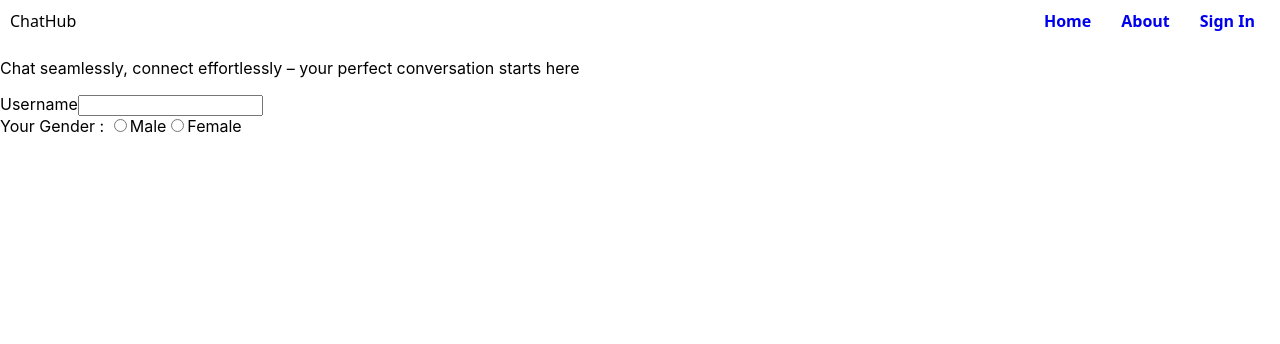
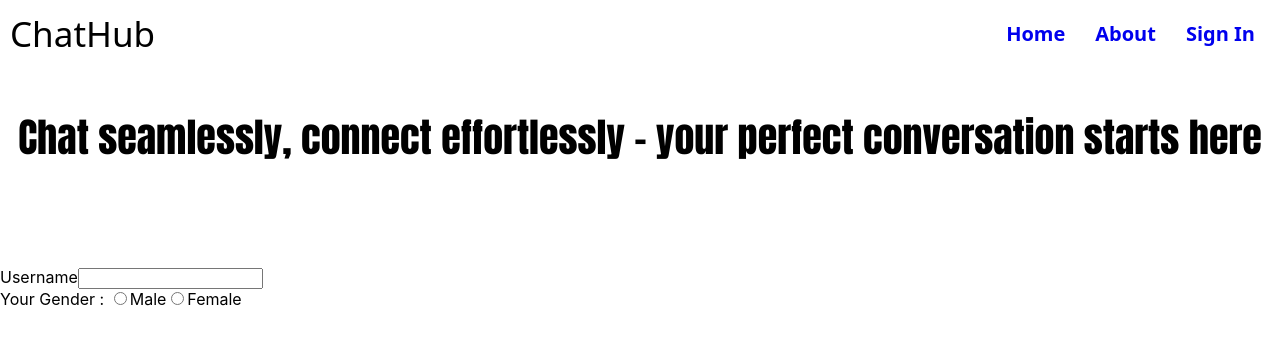
Before and after one commit to Deepanshuisjod/Chat-hub, a React (Create React App) app: page / in a window 1280 px wide. Shown: the top 344 px of the page. Built offline with nearby package versions, Linux system fonts and the light colour scheme.

Commit message:
modify src/landingpage/LandingPage.module.css

```diff
--- a/src/landingpage/LandingPage.module.css
+++ b/src/landingpage/LandingPage.module.css
@@ -4,22 +4,30 @@ header {
     display: flex;
     justify-content: space-between;
     align-items: center;
-    border-radius: 10px;
-    border-color: black;
+    font-size: 35px;
 }
 
-#chat-hub {
-    font-size: 1.5em;
-    margin-left: 20px;
-}
 
 nav {
     display: flex;
+    font-size: 30px;
 }
 
 nav a {
     text-decoration: none;
     margin: 0 15px;
     font-weight: bold;
+    font-size: 20px;
+}
 
+.qlp {
+    font-family:Impact, Haettenschweiler, 'Arial Narrow Bold', sans-serif;
+    text-align: center;
+    font-size: 40px;
 }
+
+form {
+    margin-top: 100px;
+    display: block;
+    align-items: center;
+}
```
